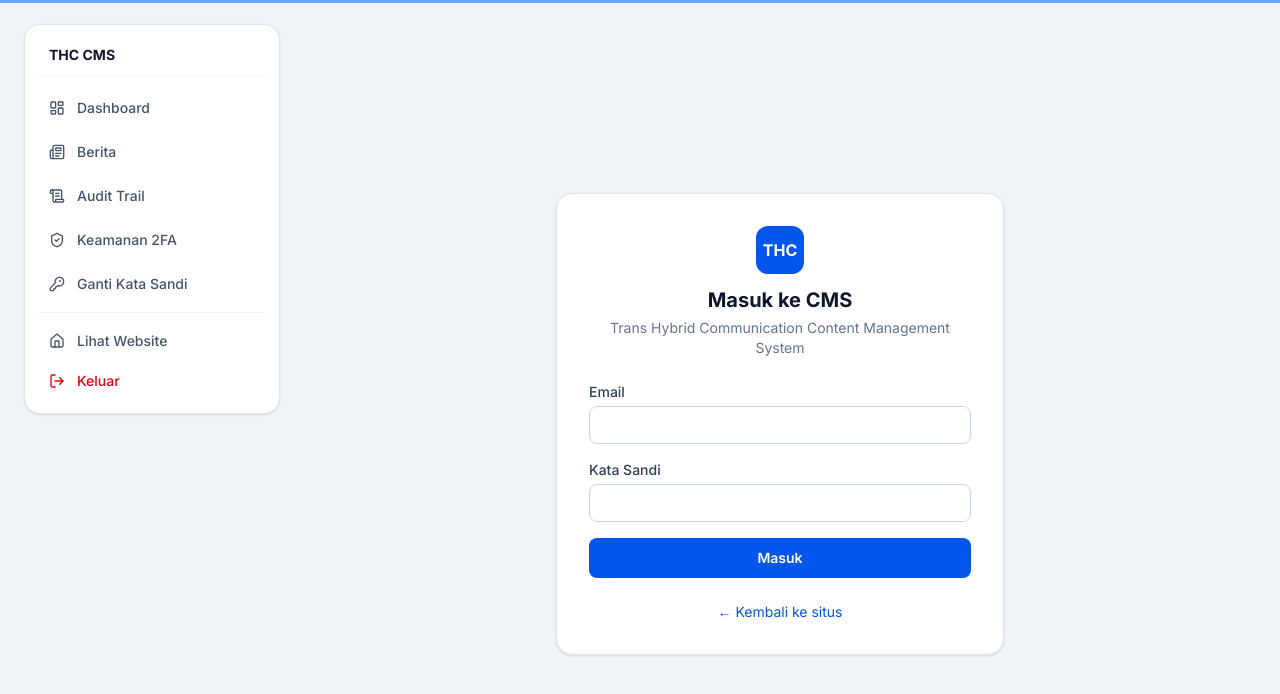
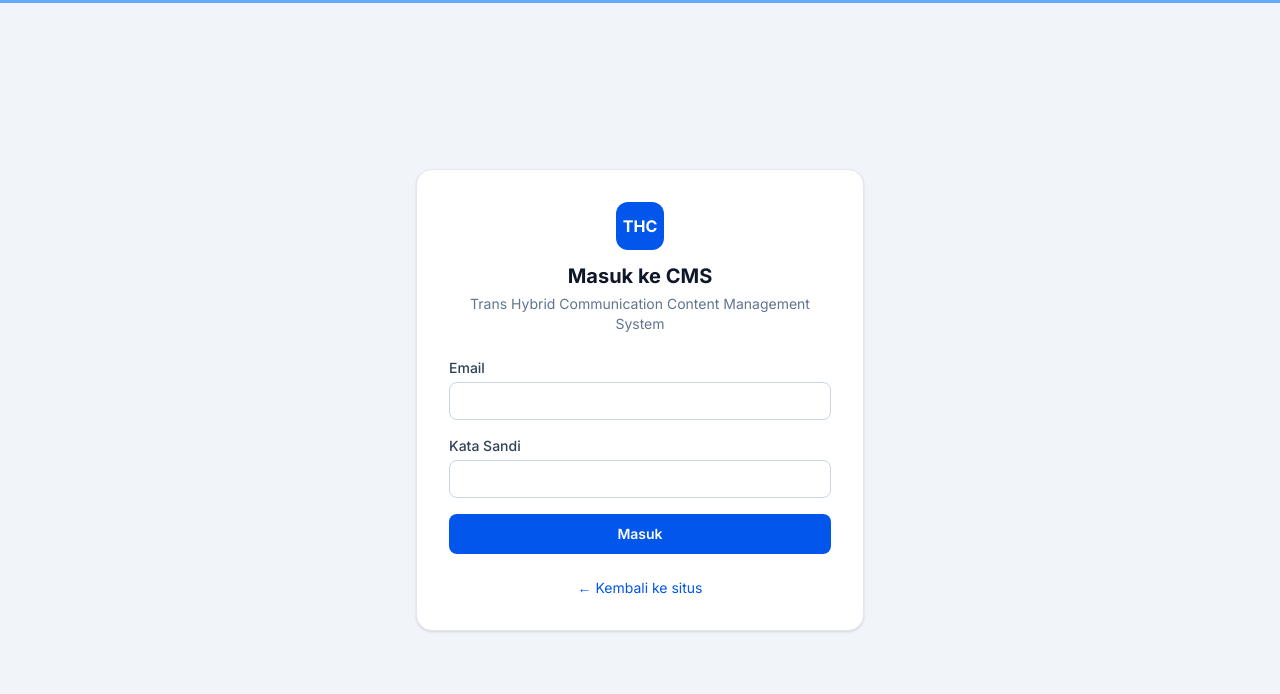
Before and after one commit to SlthnFabsh/LandingPage-THC, a Next.js app: page /cms/login in a window 1280 px wide. Shown: the top 694 px of the page. Built offline with nearby package versions, Linux system fonts and the light colour scheme; no server answers.

Commit message:
remove component

```diff
--- a/src/components/cms/CmsShell.tsx
+++ b/src/components/cms/CmsShell.tsx
@@ -38,6 +38,10 @@ export default function CmsShell({
   children: React.ReactNode;
 }) {
   const pathname = usePathname();
+
+  if (!user) {
+    return <div className="min-h-screen bg-slate-100">{children}</div>;
+  }
 
   return (
     <div className="min-h-screen bg-slate-100">
```
Also changed, not shown: 1 other file (tests, documents, lock files or other folders).
